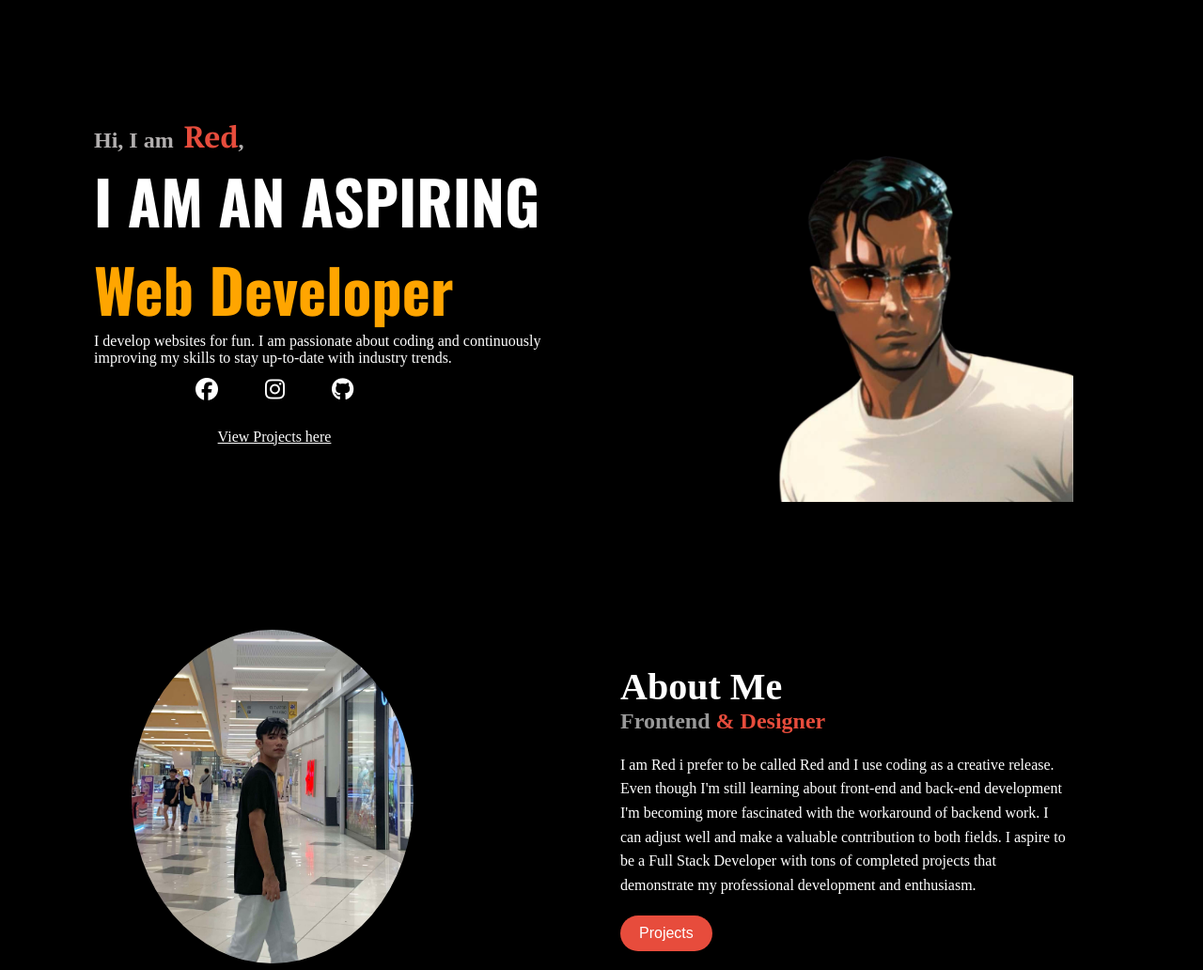
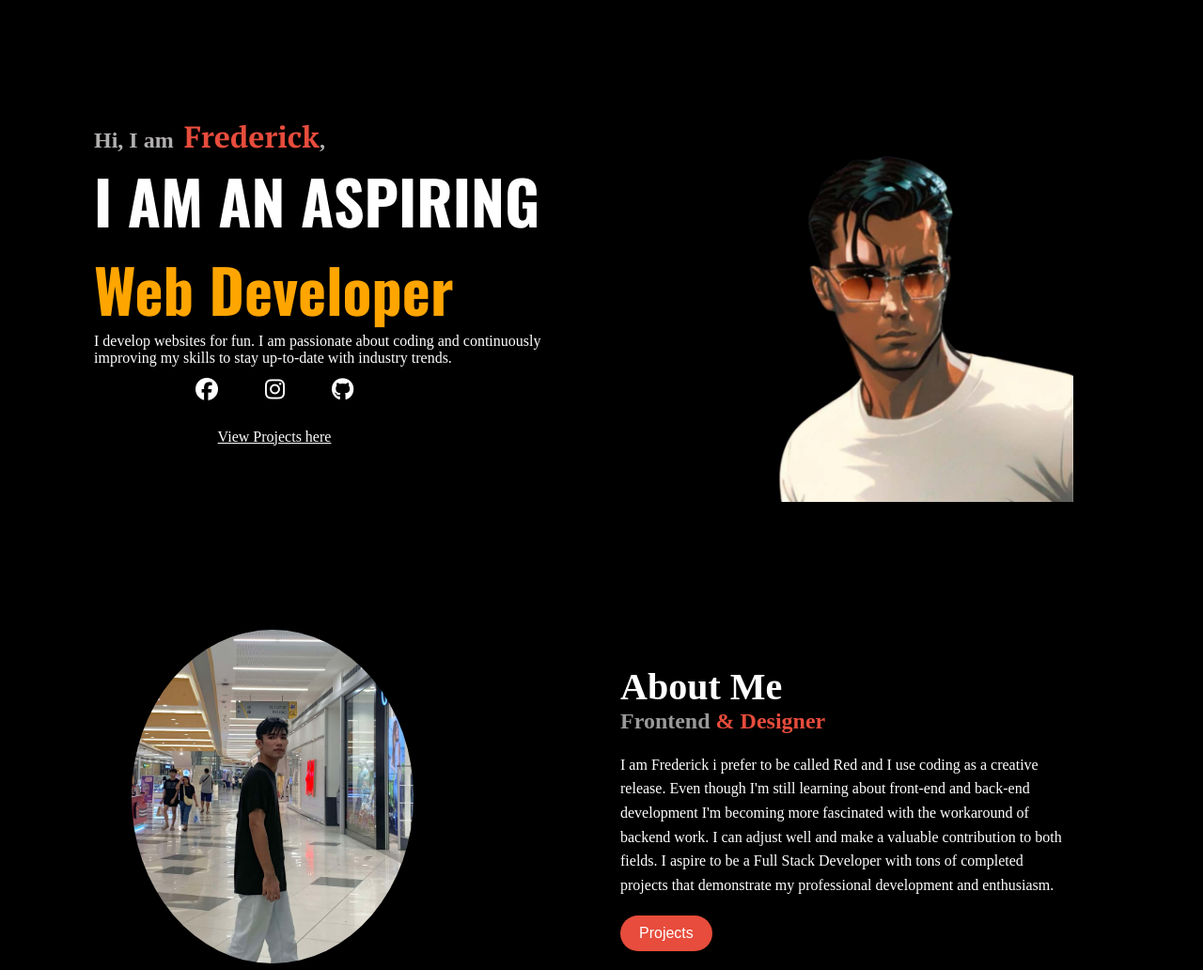
Before and after one commit to redradishs/redprofile, a plain HTML site: page index.html in a window 1280 px wide. Shown: the part 100-1132 px from the top of the page at 94% size. Drawn offline with nearby package versions, Linux system fonts and the light colour scheme.

Commit message:
Update index.html

```diff
--- a/index.html
+++ b/index.html
@@ -28,7 +28,7 @@
 
     <div id="home" class="row container scroll-hidden">
         <div class="col-6 motor scroll-hidden-right">
-            <h2>Hi, I am <span class="name">Red</span>,</h2>
+            <h2>Hi, I am <span class="name">Frederick</span>,</h2>
             <h1>I AM AN ASPIRING</h1>
             <div class="slider">
                 <div>Web Designer</div>
@@ -63,7 +63,7 @@
                 <h1>About Me</h1>
                 <h2>Frontend <span>& Designer</span></h2>
                 <p>
-                    I am Red i prefer to be called Red and I use coding as a creative release. Even though
+                    I am Frederick i prefer to be called Red and I use coding as a creative release. Even though
                     I'm still learning about front-end and
                     back-end development I'm becoming more fascinated with the workaround of backend work. I can
                     adjust well and make a valuable contribution to both fields. I aspire to be a
```
